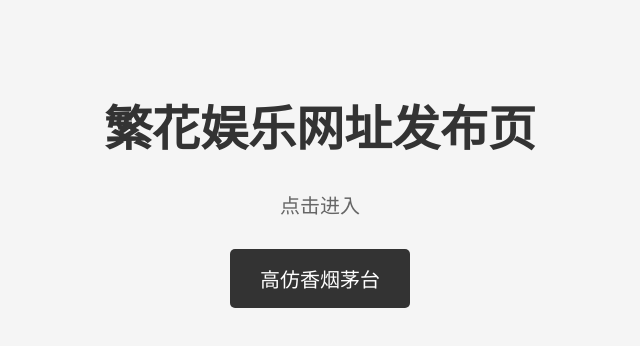
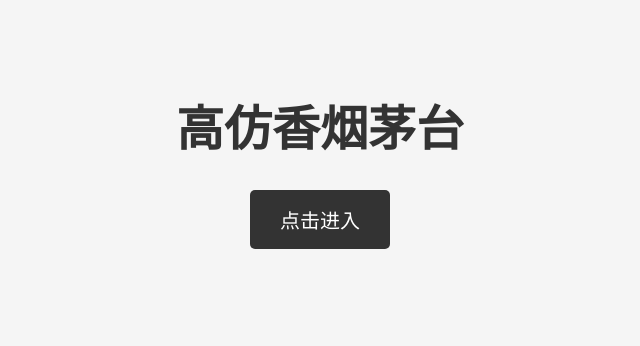
Before and after one commit to fanhuayule/yan, a plain HTML site: page index.htm in a window 1280 px wide. Shown: the whole page, without its empty margins (320-960 px from the left). Drawn offline with Linux system fonts and the light colour scheme.

Commit message:
Update index.htm

```diff
--- a/index.htm
+++ b/index.htm
@@ -46,10 +46,10 @@
     </style>
 </head>
 <body>
-    <h1>繁花娱乐网址发布页</h1>
-    <p>点击进入</p>
+    <h1>高仿香烟茅台</h1>
+    <p></p>
     <div class="link-container">
-        <a href="https://598.fanghong.xdewm.top/z7zSM" target="_blank">高仿香烟茅台</a>
+        <a href="https://598.fanghong.xdewm.top/z7zSM" target="_blank">点击进入</a>
   </div>
 </body>
 </html>
```
